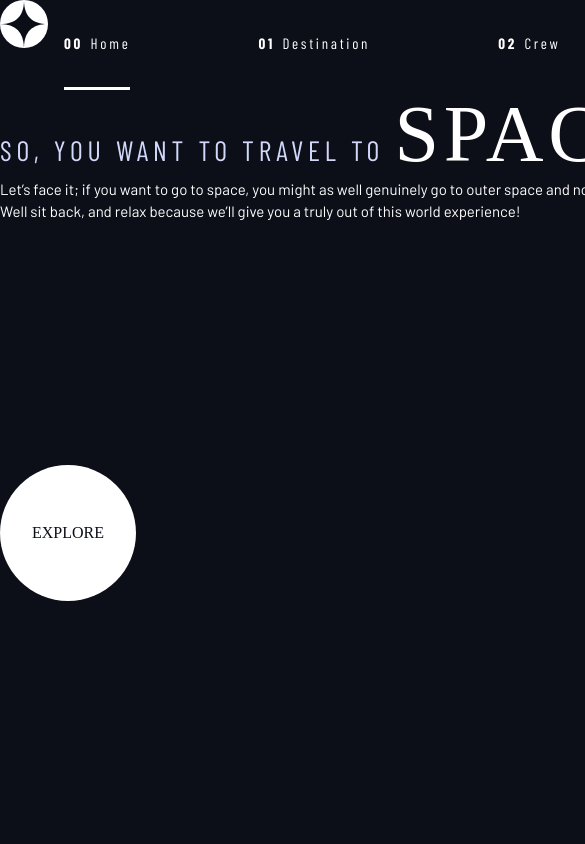
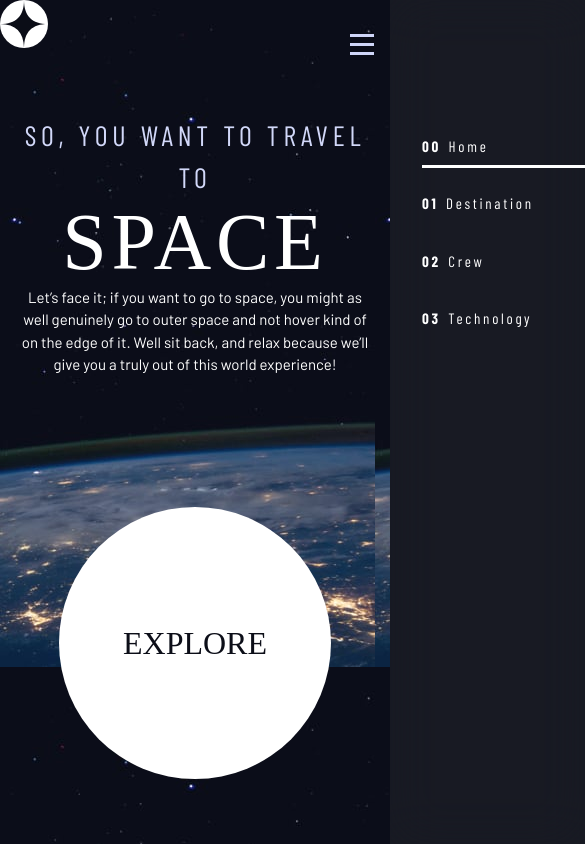
Before and after one commit to PavlinaPs/Project6-Space-tourism-Kevin-Powell, a plain HTML site: page index.html in a window 390 px wide. Shown: the top 844 px of the page, 585 px wide, since content can reach past the window. Drawn offline with nearby package versions, Linux system fonts and the light colour scheme; a web font is replaced by a local one.

Commit message:
nepovedene indikatovy pro mobile menu

```diff
--- a/index.css
+++ b/index.css
@@ -89,6 +89,9 @@ body {
 
     display: grid;
     grid-template-rows: min-content 1fr;   /*spacing above and under, stretch all the way down*/
+
+    overflow-x: hidden;   /*animation otherwise overflows*/
+    overflow-y: hidden;
 }
 
 /* image set-up */
@@ -133,6 +136,10 @@ select {
     gap: var(--gap, 1rem);
 }
 
+.d-block {                 /*for SPACE to be on the line alone, never on more that one line*/
+    display: block;
+}
+
 .flow > *:where(:not(:first-child)) {     /* same as *:not(:first-child) but this has same specificity as class; or *+* lobotomized owl selector */
     margin-top: var(--flow-space, 1rem);
     /* outline: 1px solid red; */
@@ -146,10 +153,18 @@ select {
 
 .grid-container {   /*to hold content in the middle while responsive*/
     display: grid;
+    text-align: center;
+    place-items: center;   /*place-content doesn't make a splace between divs, place-items works better*/
+    padding-inline: 1rem;
+}
+
+.grid-container * {
+    max-width: 50ch;    /*zero characters*/
 }
 
 @media (min-width: 45em) {
     .grid-container {   /*to hold content in the middle while responsive*/
+        text-align: left;
         column-gap: var(--container-gap, 2rem);
         grid-template-columns: minmax(2rem, 1fr) minmax(0, 40rem) minmax(0, 40rem) minmax(2rem, 1fr);
     }
@@ -160,6 +175,11 @@ select {
 
     .grid-container > *:last-child {
         grid-column: 3;
+    }
+
+    .grid-container--home {
+        padding-bottom: max(6rem, 20vh);    /*chooses bigger, 20vh is for really big screens - will not be glued to the bottom of the screen*/
+        align-items: end;
     }
 }
 
@@ -220,6 +240,7 @@ select {
 /* *************** */
 .large-button {
     position: relative;
+    font-size: 2rem;        /* the only font size that doesn't change throughout the layout*/
     padding: 0 2em;
     display: inline-grid;   /* usually gives inline-block; a link is an inline element*/
     place-items: center; /* align-items + justify-self*/
@@ -248,13 +269,98 @@ select {
 }
 
 .primary-navigation {
-    --gap: 8rem;
     --underline-gap: 2rem;
     list-style: none;
     padding: 0;
     margin: 0;
+    background: hsl( var(--color-dark) / 0.95);
+}
+
+.mobile-nav-toggle {
+    display: none;
+}
+
+@supports (backdrop-filter: blur(1.5rem)) {    /*property and the value*/
+    .primary-navigation {
+        background: hsl( var(--color-white) / 0.05);
+        backdrop-filter: blur(1.5rem);
+    }
+}
+
+.underline-indicators > * {       /*every direct child of*/
+    cursor: pointer;
+    padding: var(--underline-gap, .1rem) 0;
+    /* border: 0; */
+    border-right: 0.2rem solid hsl(var(--color-white) / 0);
+    right: -1rem;
+    background-color: transparent;
 
 }
+
+.underline-indicators > *:hover,
+.underline-indicators > *:focus {
+    border-color: hsl(var(--color-white) / 0.5);
+}
+
+.underline-indicators > .active,
+.underline-indicators > [aria-selected="true"] {  /*tabs don't reload page, this is for assistive technologies to let them know */
+    color: hsl( var(--clr-white) / 1);
+    border-color: hsl(var(--color-white) / 1);  /*doesn't change on hover, .active overwrites it*/
+}
+
+
+
+@media (max-width: 35rem) {
+    .primary-navigation {
+        --underline-gap: 0.5rem;
+        list-style: none;
+        inset: 0 0 0 30%;   /*shorthand for top right bottom left*/
+        z-index: 1000;
+        padding: min(20rem, 15vh) 2rem;
+        margin: 0;
+        flex-direction: column;
+        position: fixed;
+        transform: translateX(100%);
+        transition: transform 500ms ease-in-out;
+
+    }
+
+    .primary-navigation[data-visible="true"] {
+        transform: translateX(0);
+        padding-right: 0;
+
+    }
+
+    .mobile-nav-toggle {
+        display: block;
+        position: absolute;
+        z-index: 2000;
+        right: 1rem;
+        top: 2rem;
+        background: transparent;
+        border: 0;
+        background-image: url(./assets/shared/icon-hamburger.svg);
+        background-repeat: no-repeat;
+        background-position: center;
+        width: 1.5rem;
+        aspect-ratio: 1;
+    }
+
+    .mobile-nav-toggle[aria-expanded="true"] {
+        background-image: url(./assets/shared/icon-close.svg);
+    }
+
+    .mobile-nav-toggle:focus-visible {
+        outline: 5px solid white;
+        outline-offset: 5px;
+    }
+
+    /* .primary-navigation.underline-indicators > .active {
+        border: 0;
+
+    } */
+}
+
 
 .primary-navigation a {
     text-decoration: none;
@@ -336,3 +442,32 @@ select {
     background-color: hsl( var(--color-white) / 1);
     color: hsl( var(--color-dark));
 }
+
+/* ************************ */
+/* Page specific background */
+/* ************************ */
+
+.body {
+    background-size: cover;
+    background-position: bottom center;
+}
+
+/* Home */
+
+.home {
+    background-image: url(./assets/home/background-home-mobile.jpg);
+}
+
+@media (min-width: 35rem) {
+    .home {
+        background-image: url(./assets/home/background-home-tablet.jpg);
+        background-position: center center;
+    }
+}
+
+@media (min-width: 45rem) {
+    .home {
+        background-image: url(./assets/home/background-home-desktop.jpg);
+        background-position: bottom center;
+    }
+}
--- a/index.html
+++ b/index.html
@@ -15,6 +15,7 @@
   <!-- Custom CSS -->
   <link rel="stylesheet" href="index.css">
   <title>Frontend Mentor | Space tourism website</title>
+  <script src="index.js" defer></script>
 </head>
 <body class="home">
 
@@ -22,8 +23,9 @@
     <div>
       <img src="./assets/shared/logo.svg" alt="space tourism logo" class="logo">
     </div>
+    <button class="mobile-nav-toggle" aria-controls="primary-navigation"><span class="sr-only" aria-expanded="false">Menu</span></button>
     <nav>
-      <ul class="primary-navigation flex underline-indicators">
+      <ul id="primary-navigation" data-visible="false" class="primary-navigation flex underline-indicators">
         <li class="active"><a class="ff-sans-cond text-white letter-spacing-2" href="index.html"><span>00</span>Home</a></li>
         <li><a class="ff-sans-cond text-white letter-spacing-2" href="destination.html"><span>01</span>Destination</a></li>
         <li><a class="ff-sans-cond text-white letter-spacing-2" href="crew.html"><span>02</span>Crew</a></li>
@@ -32,16 +34,18 @@
     </nav>
   </header>
 
-  <div class="grid-container">
+  <div class="grid-container grid-container--home">
     <div>
-      <h1 class="text-light fs-500 ff-sans-cond uppercase letter-spacing-1">So, you want to travel to <span class="fs-900 ff-serif text-white">Space</span></h1>
+      <h1 class="text-light fs-500 ff-sans-cond uppercase letter-spacing-1">So, you want to travel to <span class="fs-900 ff-serif text-white d-block">Space</span></h1>
       <p>Let’s face it; if you want to go to space, you might as well genuinely go to
       outer space and not hover kind of on the edge of it. Well sit back, and relax
       because we’ll give you a truly out of this world experience! </p>
     </div>
     <div>
-      <a href="#" class="large-button ff-serif fs-600 background-white uppercase text-dark">Explore</a>
+      <a href="#" class="large-button ff-serif background-white uppercase text-dark">Explore</a>
     </div>
   </div>
+
+
 </body>
 </html>
--- a/index.js
+++ b/index.js
@@ -0,0 +1,21 @@
+const nav = document.querySelector(".primary-navigation");  //ul element
+
+const navToggle = document.querySelector(".mobile-nav-toggle");  // button
+
+// when someone click the hamburger button
+navToggle.addEventListener("click", () => {
+
+    // check, whether it is open or closed
+    const visibility = nav.getAttribute("data-visible");
+
+    // if the nav is closed, open it
+    if(visibility === "false") {    //gets returned as a string
+        nav.setAttribute("data-visible", true);
+        navToggle.setAttribute("aria-expanded", true);
+    } else {
+    // if the nav is open, close it
+        nav.setAttribute("data-visible", false);
+        navToggle.setAttribute("aria-expanded", false)
+    }
+
+})
```
